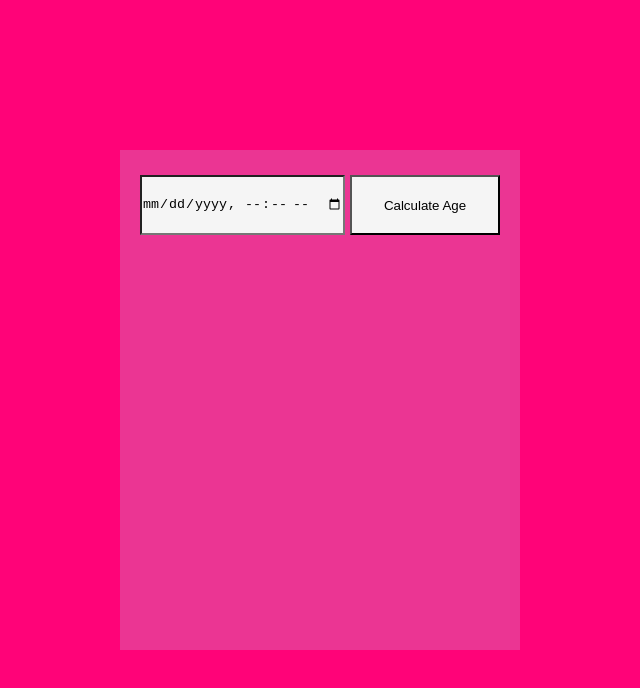
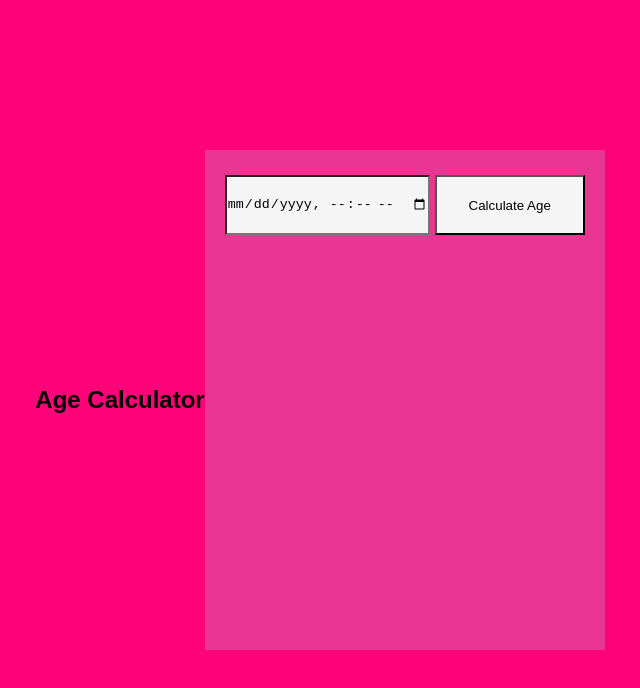
Before and after one commit to Natarajan2801/Age-Calculator, a plain HTML site: page index.html in a window 1280 px wide. Shown: the whole page, without its empty margins (320-960 px from the left). Drawn offline with Linux system fonts and the light colour scheme.

Commit message:
Update index.html
Update some styling

```diff
--- a/index.html
+++ b/index.html
@@ -7,7 +7,9 @@
 	<link rel="stylesheet" type="text/css" href="styles.css">
 </head>
 <body>
+	<h2 class="heading">Age Calculator</h2>
 	<div class="container">
+
 		<input type="datetime-local" id="dob">
 		<button id="submit">Calculate Age</button>
 		<p id="year"></p>
```
